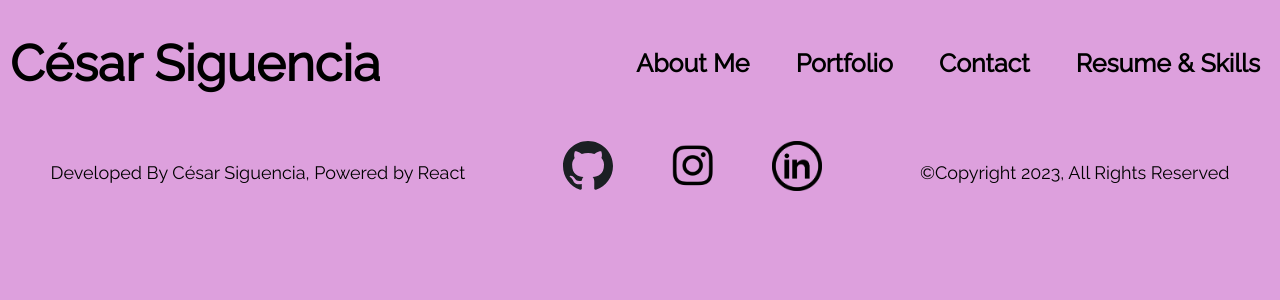
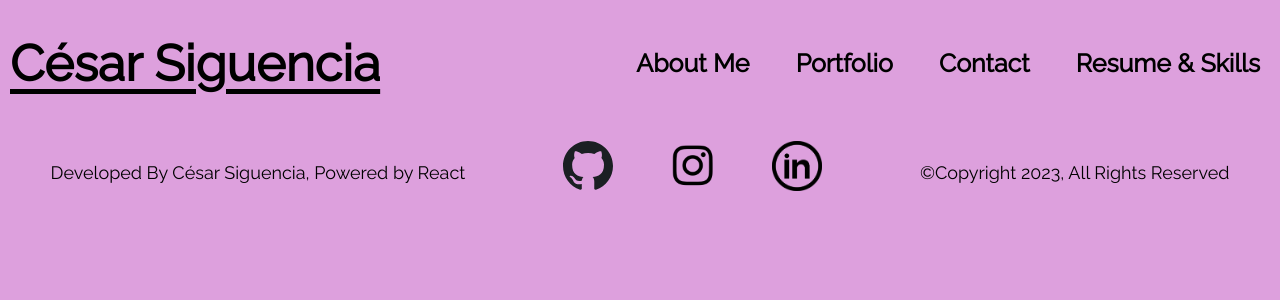
Before and after one commit to cesarsiguencia/my-react-portfolio, a React (Create React App) app: page / in a window 1280 px wide. In both pictures the pointer is over the element "César Siguencia". Shown: the top 300 px of the page. Built offline with nearby package versions, Linux system fonts and the light colour scheme.

Commit message:
added underline to heading

```diff
--- a/src/App.css
+++ b/src/App.css
@@ -438,6 +438,11 @@ body{
   text-underline-offset: 8px;
 }
 
+.headings:hover{
+  text-decoration: underline;
+  text-underline-offset: 8px;
+}
+
 
 .links-selected{
   color:var(--primary-color);
--- a/src/Components/Header/Header.js
+++ b/src/Components/Header/Header.js
@@ -14,7 +14,7 @@ const Header = () => {
 
     <header className="App-header">
       <div className="Header-contents">
-        <h1 onClick={() => {
+        <h1 className="headings" onClick={() => {
           setTitleClicked(true)
           setNavClicked(false)
           }}>
```
